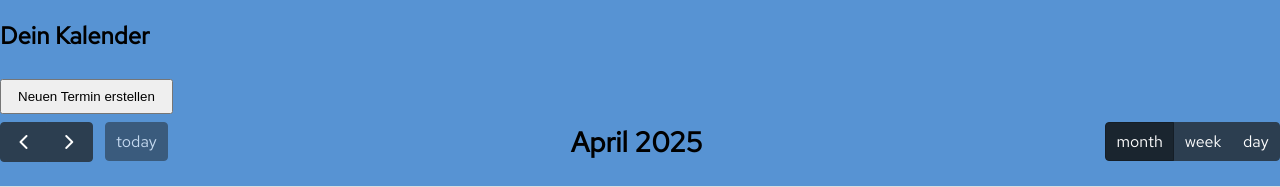
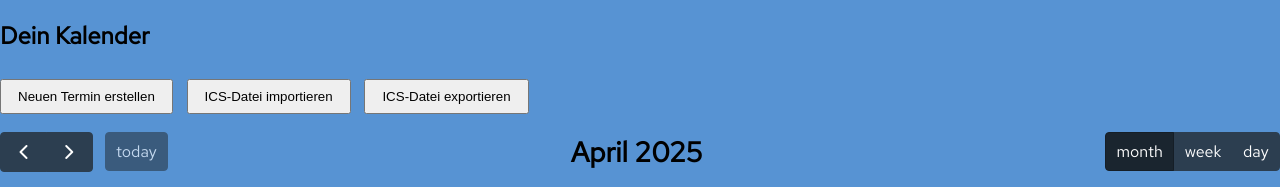
Before and after one commit to CanePlayz/RPTU4You, a Django app: page /kalender/ in a window 1280 px wide. Shown: the part 102-289 px from the top of the page. Run offline with Django 5.2, Linux system fonts and the light colour scheme; the visitor is signed in with stand-in values (Sample User, id 1); data that the repository does not hold is empty.

```diff
--- a/frontend/requirements.txt
+++ b/frontend/requirements.txt
@@ -1,2 +1,3 @@
 django
 psycopg2-binary
+icalendar
--- a/frontend/rptu4you/news/templates/news/calendar.html
+++ b/frontend/rptu4you/news/templates/news/calendar.html
@@ -29,7 +29,6 @@
     padding: 4px;
   }
 
-  /* Pop-up Styling */
   #eventPopup {
     display: none;
     position: absolute;
@@ -41,15 +40,38 @@
     box-shadow: 0 2px 10px rgba(0, 0, 0, 0.1);
     z-index: 1000;
   }
+
+  .calendar-buttons {
+    margin-bottom: 10px;
+  }
+
+  .calendar-buttons button,
+  .calendar-buttons input[type="file"] {
+    margin-right: 10px;
+  }
+
+  .hidden-upload {
+    display: none;
+  }
 </style>
 {% endblock %}
 
 {% block content %}
 <h2>Dein Kalender</h2>
+
+<div class="calendar-buttons">
   <button id="openPopup">Neuen Termin erstellen</button>
+  <button onclick="document.getElementById('icsUpload').click();">ICS-Datei importieren</button>
+  <form id="icsForm" action="{% url 'import_ics' %}" method="post" enctype="multipart/form-data" style="display: inline;">
+    {% csrf_token %}
+    <input type="file" id="icsUpload" name="ics_file" accept=".ics" class="hidden-upload" onchange="document.getElementById('icsForm').submit();">
+  </form>
+  <a href="{% url 'export_ics' %}"><button>ICS-Datei exportieren</button></a>
+</div>
+
 <div id="calendar"></div>
 
-  <!-- Pop-up für Event-Erstellung -->
+<!-- Event-Pop-up -->
 <div id="eventPopup">
   <h3>Neuer Termin</h3>
   <form id="eventForm">
@@ -62,10 +84,8 @@
   </form>
 </div>
 
-  <!-- CSRF-Token versteckt für JS abrufbar machen -->
 <input type="hidden" id="csrfToken" value="{{ csrf_token }}">
 
-  <!-- FullCalendar Styles und Scripts -->
 <link href="https://cdn.jsdelivr.net/npm/fullcalendar@5.11.3/main.min.css" rel="stylesheet">
 <script src="https://cdn.jsdelivr.net/npm/fullcalendar@5.11.3/main.min.js"></script>
 <script>
@@ -126,6 +146,7 @@
         }
       },
     });
+
     calendar.render();
 
     openPopupBtn.addEventListener("click", function () {
--- a/frontend/rptu4you/news/views/views.py
+++ b/frontend/rptu4you/news/views/views.py
@@ -1,7 +1,7 @@
 import os
 from datetime import datetime
 from django.contrib import messages
-from django.contrib.auth import authenticate, login, logout
+from django.contrib.auth import authenticate, login, logout, update_session_auth_hash
 from django.contrib.auth.decorators import login_required
 from django.http import HttpRequest, HttpResponse, JsonResponse
 from django.shortcuts import redirect, render, get_object_or_404
@@ -15,7 +15,9 @@ from ..forms import PreferencesForm, UserCreationForm2
 from ..models import News,CalendarEvent,User
 import traceback
 from django.contrib.auth.forms import PasswordChangeForm
-from django.contrib.auth import update_session_auth_hash
+from icalendar import Calendar
+from django.core.files.storage import default_storage
+from django.core.files.base import ContentFile
 
 def news_view(request):
     now = timezone.now()  # Aktuelle Zeit mit Zeitzone
@@ -279,3 +281,72 @@ def delete_event(request, event_id):
         return JsonResponse({"success": True})
     else:
         return JsonResponse({"success": False, "error": "Keine Berechtigung"}, status=403)
+
+@csrf_protect
+@login_required
+def export_ics(request):
+    try:
+        events = CalendarEvent.objects.filter(user=request.user)
+
+        cal = Calendar()
+        cal.add("prodid", "-//Mein Kalender//mxm.dk//")
+        cal.add("version", "2.0")
+
+        for event in events:
+            from icalendar import Event as IcsEvent
+            ics_event = IcsEvent()
+            ics_event.add("summary", event.title)
+            ics_event.add("dtstart", event.start)
+            if event.end:
+                ics_event.add("dtend", event.end)
+            if event.description:
+                ics_event.add("description", event.description)
+            ics_event.add("uid", f"{event.id}@example.com")
+            ics_event.add("dtstamp", timezone.now())
+            cal.add_component(ics_event)
+
+        ics_content = cal.to_ical()
+        response = HttpResponse(ics_content, content_type="text/calendar")
+        response["Content-Disposition"] = 'attachment; filename="export.ics"'
+        return response
+
+    except Exception as e:
+        messages.error(request, f"Fehler beim Exportieren: {str(e)}")
+        return redirect("calendar_page")
+
+
+@csrf_protect
+@login_required
+def import_ics(request):
+    if request.method == "POST" and request.FILES.get("ics_file"):
+        ics_file = request.FILES["ics_file"]
+        file_content = ics_file.read()
+
+        try:
+            calendar = Calendar.from_ical(file_content)
+            for component in calendar.walk():
+                if component.name == "VEVENT":
+                    title = str(component.get("summary", "Ohne Titel"))
+                    start = component.get("dtstart").dt
+                    end = component.get("dtend")
+                    end = end.dt if end else None
+                    description = str(component.get("description", ""))
+
+                    if isinstance(start, datetime) and not timezone.is_aware(start):
+                        start = timezone.make_aware(start, timezone.get_current_timezone())
+                    if end and isinstance(end, datetime) and not timezone.is_aware(end):
+                        end = timezone.make_aware(end, timezone.get_current_timezone())
+
+                    CalendarEvent.objects.create(
+                        user=request.user,
+                        title=title,
+                        start=start,
+                        end=end,
+                        description=description,
+                    )
+
+            messages.success(request, "ICS-Datei erfolgreich importiert.")
+        except Exception as e:
+            messages.error(request, f"Fehler beim Importieren: {str(e)}")
+
+    return redirect("calendar_page")
--- a/frontend/rptu4you/urls.py
+++ b/frontend/rptu4you/urls.py
@@ -38,4 +38,6 @@ urlpatterns = [
     path("api/create-event/", views.create_event, name="create_event"),
     path("api/delete-event/<int:event_id>/", views.delete_event, name="delete_event"),
     path("account/", views.account_view, name="account"),
+    path("kalender/import/", views.import_ics, name="import_ics"),
+    path("kalender/export/", views.export_ics, name="export_ics"),
 ]
```
Lines whose indentation alone changed are shown as unchanged.
